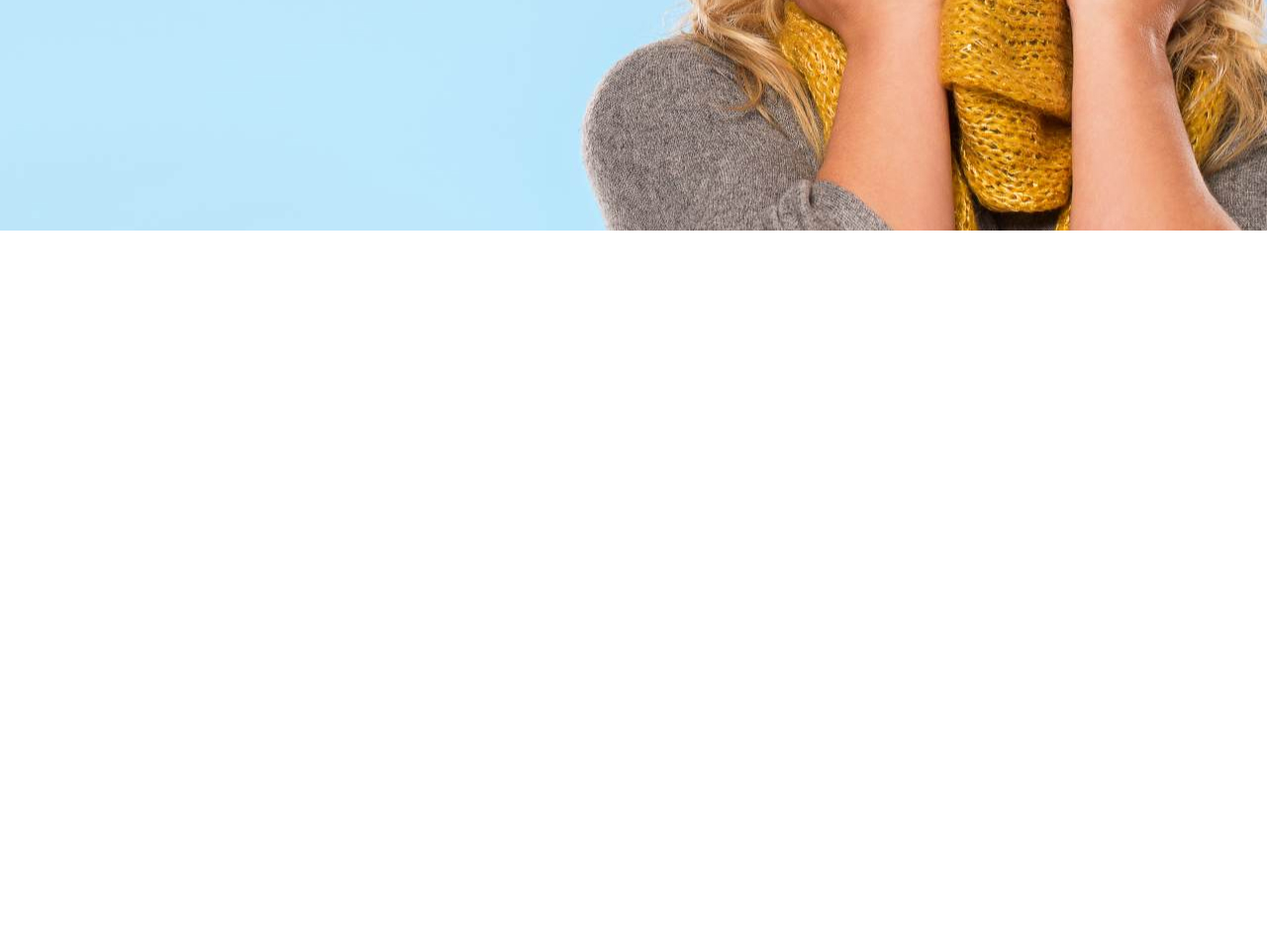
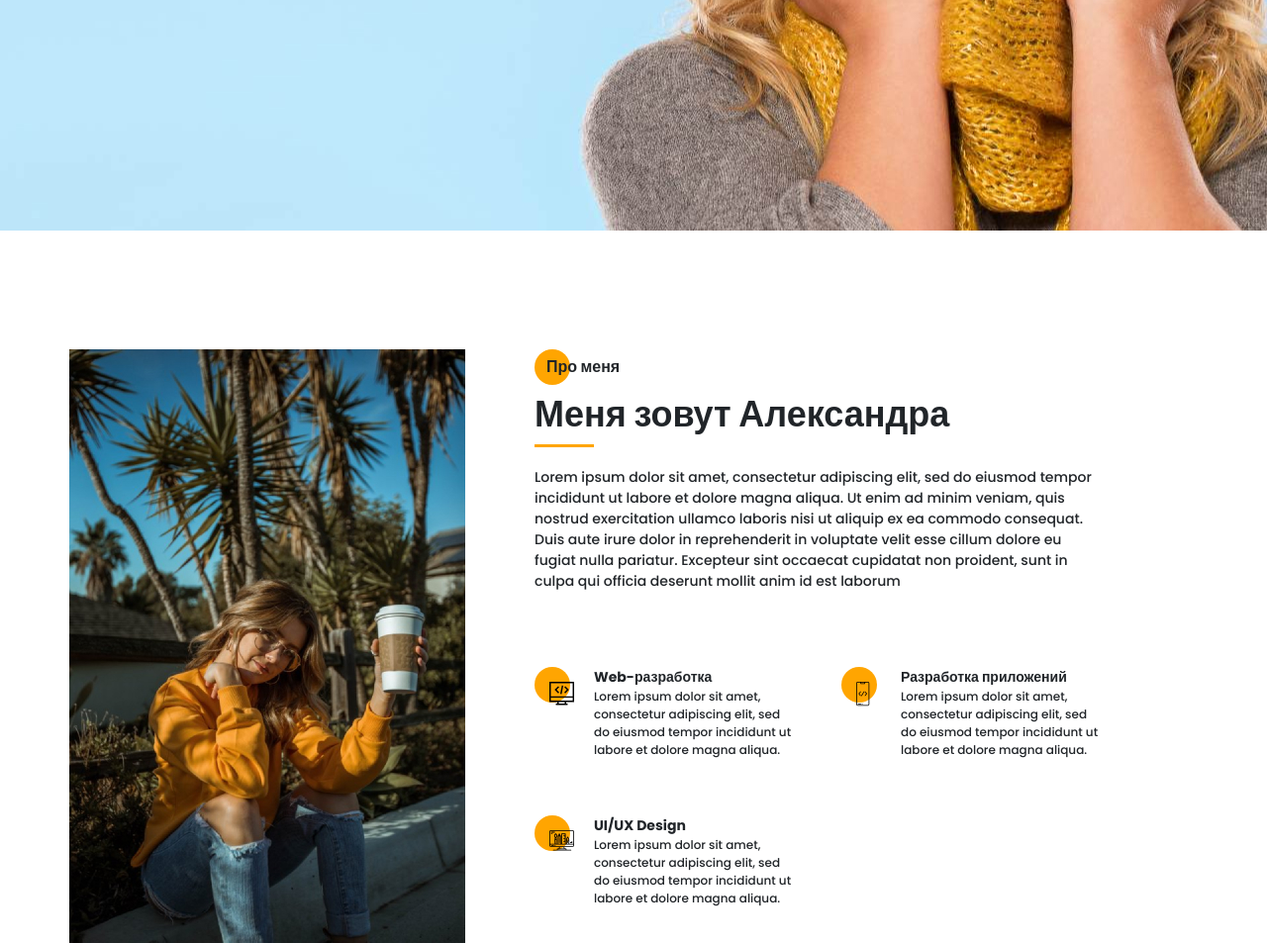
Before and after one commit to Oakanna/Portfolio_starter, a website: page src/index.html in a window 1280 px wide. Shown: the part 567-1520 px from the top of the page at 99% size. Before the commit the page ends 800 px from the top, so only its background shows below. Drawn offline with nearby package versions, Linux system fonts and the light colour scheme; files that its build step writes are made by us from their sources; files whose address does not match are found by name.

Commit message:
added section about,dev grids

```diff
--- a/gulp/version.json
+++ b/gulp/version.json
@@ -1,3 +1,3 @@
 {
-    "main": "20221212193003"
+    "main": "20221214163819"
 }
--- a/src/index.html
+++ b/src/index.html
@@ -136,9 +136,10 @@
 		</div>
 		<div class="container">
 			<div class="promo__content">
-				<div class="title title__fz16 title__circle">
+				<div class="title title__fz16 promo__title">
 					Меня зовут Александра Смит
 				</div>
+
 				<h1 class="title title__fz48">Я web-разработчик
 					из города Москва</h1>
 				<div class="promo__btns">
@@ -149,6 +150,71 @@
 			</div>
 		</div>
 	</section>
+	<section class="about">
+		<div class="container">
+			<div class="about__wrapper">
+
+				<img src="img/main_photo.jpg" alt="me" class="about__photo">
+
+				<div class="about__descr">
+					<h2 class="title title__fz16 about__title">Про меня</h2>
+					<div class="title title__fz36">Меня зовут Александра</div>
+					<div class="divider about__div"></div>
+					<p class="about__text">Lorem ipsum dolor sit amet, consectetur adipiscing elit, sed do eiusmod tempor
+						incididunt ut labore et dolore magna aliqua. Ut enim ad minim veniam, quis nostrud exercitation
+						ullamco laboris nisi ut aliquip ex ea commodo consequat. Duis aute irure dolor in reprehenderit in
+						voluptate velit esse cillum dolore eu fugiat nulla pariatur. Excepteur sint occaecat cupidatat non
+						proident, sunt in culpa qui officia deserunt mollit anim id est laborum</p>
+				</div>
+				<div class="about__scills">
+					<div class="about__scills-item">
+						<div class="about__scills-circle">
+							<img src="img/icons/about_me/web_development.svg" alt="web_development">
+						</div>
+						<div>
+							<div class="title title__fz14">
+								Web-разработка
+							</div>
+							<div class="about__scills-text">
+								Lorem ipsum dolor sit amet, consectetur adipiscing elit, sed do eiusmod tempor incididunt ut
+								labore et dolore magna aliqua.
+							</div>
+						</div>
+					</div>
+					<div class="about__scills-item">
+						<div class="about__scills-circle">
+							<img src="img/icons/about_me/mobile_dev.svg" alt="mobile_dev">
+						</div>
+						<div>
+							<div class="title title__fz14">
+								Разработка приложений
+							</div>
+							<div class="about__scills-text">
+								Lorem ipsum dolor sit amet, consectetur adipiscing elit, sed do eiusmod tempor incididunt ut
+								labore et dolore magna aliqua.
+							</div>
+						</div>
+					</div>
+					<div class="about__scills-item">
+						<div class="about__scills-circle">
+							<img src="img/icons/about_me/design.svg" alt="design">
+						</div>
+						<div>
+							<div class="title title__fz14">
+								UI/UX Design
+							</div>
+							<div class="about__scills-text">
+								Lorem ipsum dolor sit amet, consectetur adipiscing elit, sed do eiusmod tempor incididunt ut
+								labore et dolore magna aliqua.
+							</div>
+						</div>
+					</div>
+
+
+				</div>
+			</div>
+		</div>
+	</section>
 	<script src="js/app.js"></script>
 
 </body>
--- /dev/null
+++ b/src/scss/_about.scss
@@ -0,0 +1,48 @@
+.about {
+	padding-top: 120px;
+	&__wrapper {
+		display: grid;
+		grid-template-columns: 400px 570px;
+		grid-template-rows: minmax(243px, auto) minmax(255px, auto);
+		gap: 40px 70px;
+	}
+	&__photo {
+		grid-row: 1/3;
+	}
+	&__descr {
+		padding-top: 6px;
+	}
+	&__title {
+		@include yellow-circle;
+		padding-left: 12px;
+		margin-bottom: 6px;
+	}
+	&__div {
+		margin-bottom: 20px;
+	}
+	&__text {
+		font-size: 14px;
+		line-height: 21px;
+	}
+	&__scills {
+		display: grid;
+		grid-template: repeat(2, minmax(116px, auto)) / repeat(2, 260px);
+		grid-auto-rows: 1fr;
+		gap: 20px 50px;
+		&-item {
+			display: grid;
+			grid-template-columns: 40px 200px;
+			position: relative;
+			column-gap: 20px;
+		}
+		&-circle {
+			@include yellow-circle;
+			&::before {
+				top: 0px;
+			}
+			img {
+				padding: 15px 0 0 15px;
+			}
+		}
+	}
+}
--- a/src/scss/_promo.scss
+++ b/src/scss/_promo.scss
@@ -20,4 +20,9 @@
 			text-decoration: none;
 		}
 	}
+	&__title {
+		&::before {
+			@include yellow-circle;
+		}
+	}
 }
--- a/src/scss/_title.scss
+++ b/src/scss/_title.scss
@@ -13,10 +13,8 @@
 		padding-left: 10px;
 		position: relative;
 		z-index: 20;
-		&::before {
-			@include yellow-circle;
-		}
 	}
+
 	&__fz48 {
 		font-size: 48px;
 		margin-bottom: 25px;
--- a/src/scss/base/_mixins.scss
+++ b/src/scss/base/_mixins.scss
@@ -1,4 +1,5 @@
 @mixin yellow-circle {
+	&::before {
 		content: "";
 		position: absolute;
 		width: 36px;
@@ -9,3 +10,4 @@
 		left: 0;
 		background: $main-color;
 	}
+}
--- a/src/scss/style.scss
+++ b/src/scss/style.scss
@@ -8,6 +8,9 @@
 	margin: 0;
 	padding: 0;
 	box-sizing: border-box;
+	font-weight: 500;
+	font-size: 12px;
+	line-height: 18px;
 }
 ul {
 	list-style-type: none;
@@ -25,8 +28,15 @@ a {
 	margin: 0 auto;
 }
 
+.divider {
+	width: 60px;
+	height: 3px;
+	background: $main-color;
+}
+
 @import "promo";
 @import "title";
 @import "button";
 @import "sidepanel";
 @import "menu";
+@import "about";
```
Also changed, not shown: dist/css/style.css, dist/css/style.min.css, dist/index.html. Lines whose indentation alone changed are shown as unchanged.
